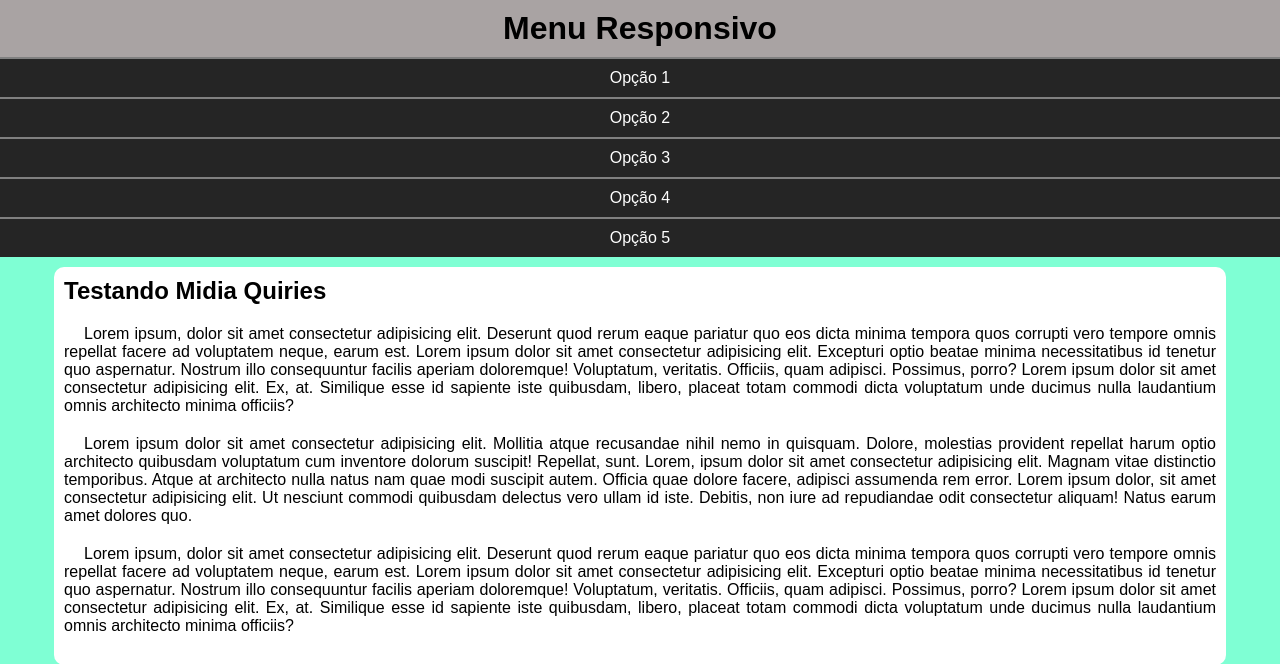
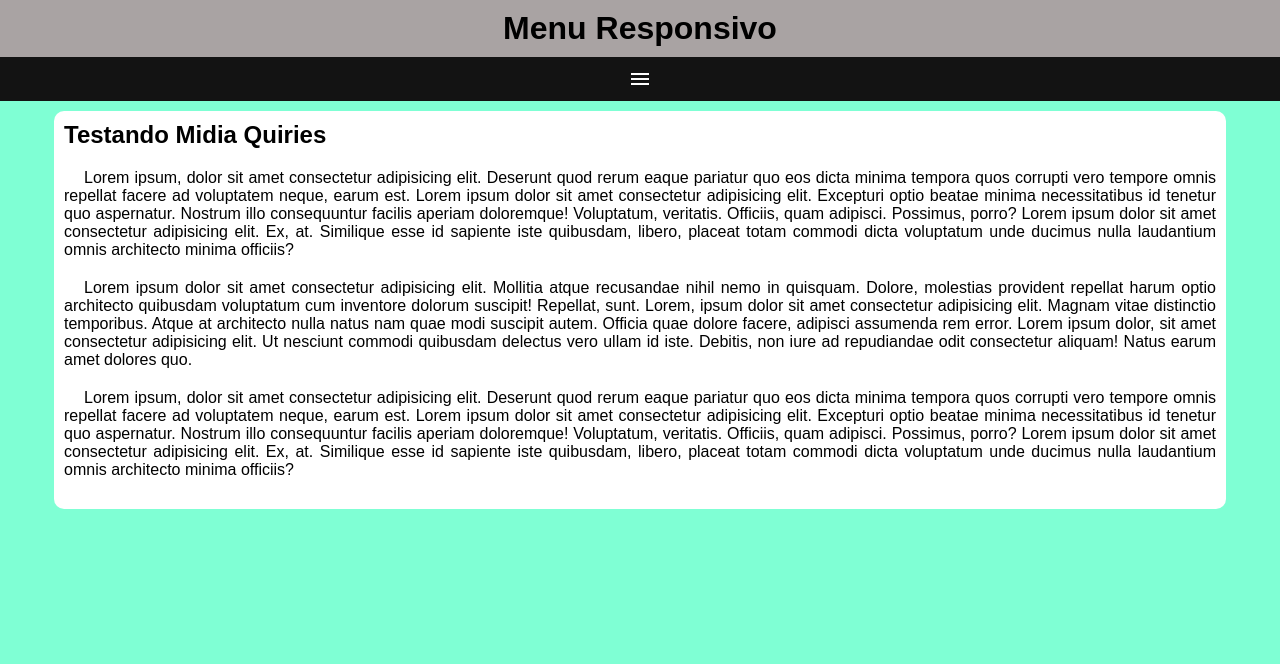
Before and after one commit to CarlosMonnerat/html-css, a PHP site: page / in a window 1280 px wide. Shown: the top 664 px of the page. Run offline with PHP 8.4, Linux system fonts and the light colour scheme.

Commit message:
ex mq005

```diff
--- a/curso em video/Módulo 4/midia queries/mq005/estilos/style.css
+++ b/curso em video/Módulo 4/midia queries/mq005/estilos/style.css
@@ -19,8 +19,22 @@ header > h1{
     text-align: center;
 }
 
+span#burguer{
+    background-color: rgb(19, 19, 19);
+    display: block;
+    color: white;
+    text-align: center;
+    padding: 10px;
+    cursor: pointer;
+}
+
+span#burguer:hover{
+    background-color: lightgrey;
+    color: black;
+}
+
 menu{
-    display: block;
+    display: none;
 }
 
 menu > ul{
--- a/curso em video/Módulo 4/midia queries/mq005/index.html
+++ b/curso em video/Módulo 4/midia queries/mq005/index.html
@@ -5,12 +5,14 @@
     <meta http-equiv="X-UA-Compatible" content="IE=edge">
     <meta name="viewport" content="width=device-width, initial-scale=1.0">
     <title>Media Query</title>
+    <link href="https://fonts.googleapis.com/icon?family=Material+Icons" rel="stylesheet"> <!-- fonts.google.com/icons-->
     <link rel="stylesheet" href="estilos/style.css">
 </head>
 <body>
     <header>
         <h1>Menu Responsivo</h1>
-        <menu>
+        <span id="burguer" class="material-icons" onclick="clickMenu()">menu</span>
+        <menu id="itens">
             <ul>
                 <li><a href="#">Opção 1</a></li>
                 <li><a href="#">Opção 2</a></li>
@@ -51,5 +53,14 @@
 
         </article>
     </main>
+    <script>
+        function clickMenu(){
+            if(itens.style.display=='block'){
+                itens.style.display = "none"
+            }else{
+                itens.style.display = "block"
+            }
+        }
+    </script>
 </body>
 </html>
```
